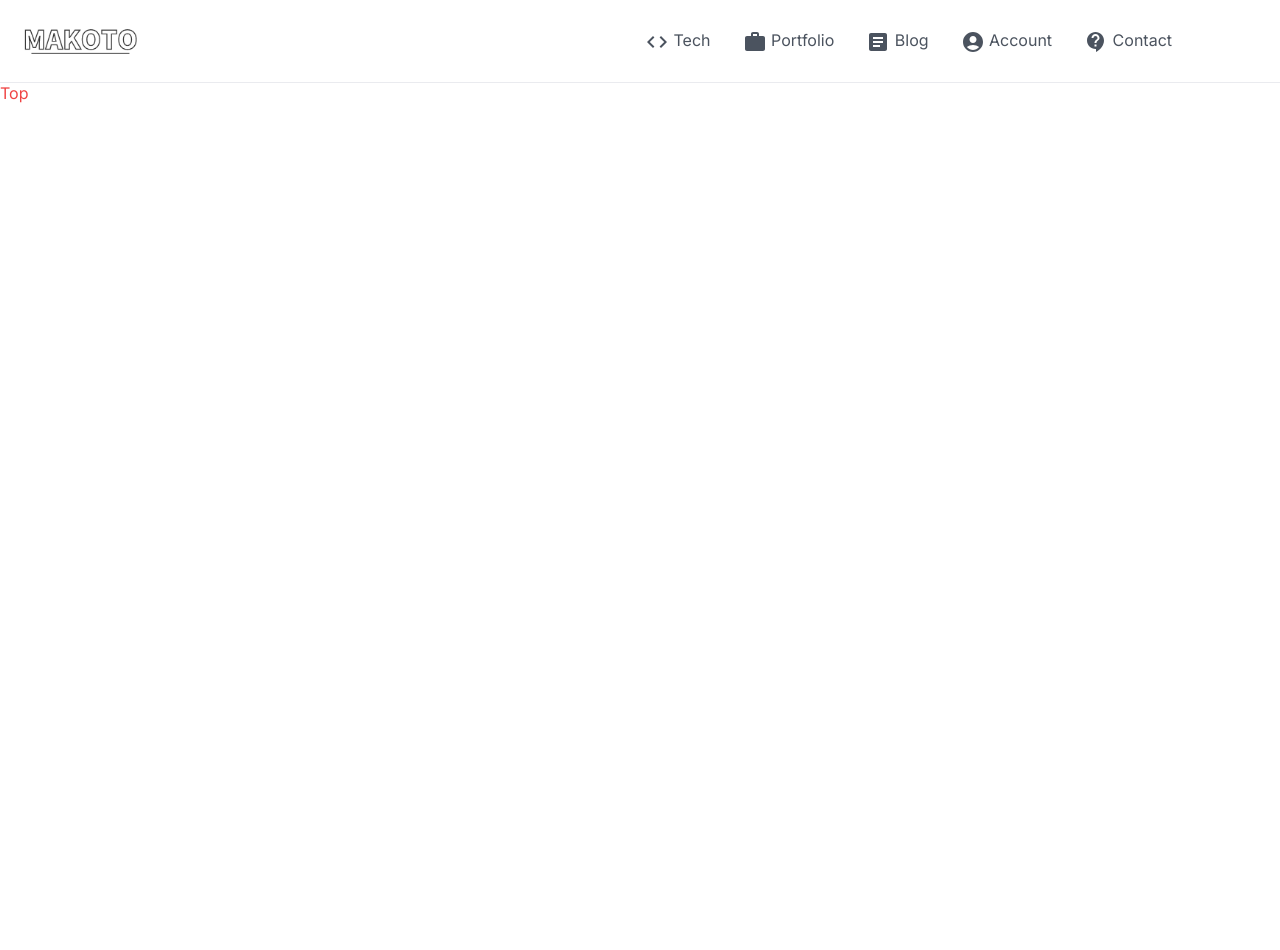
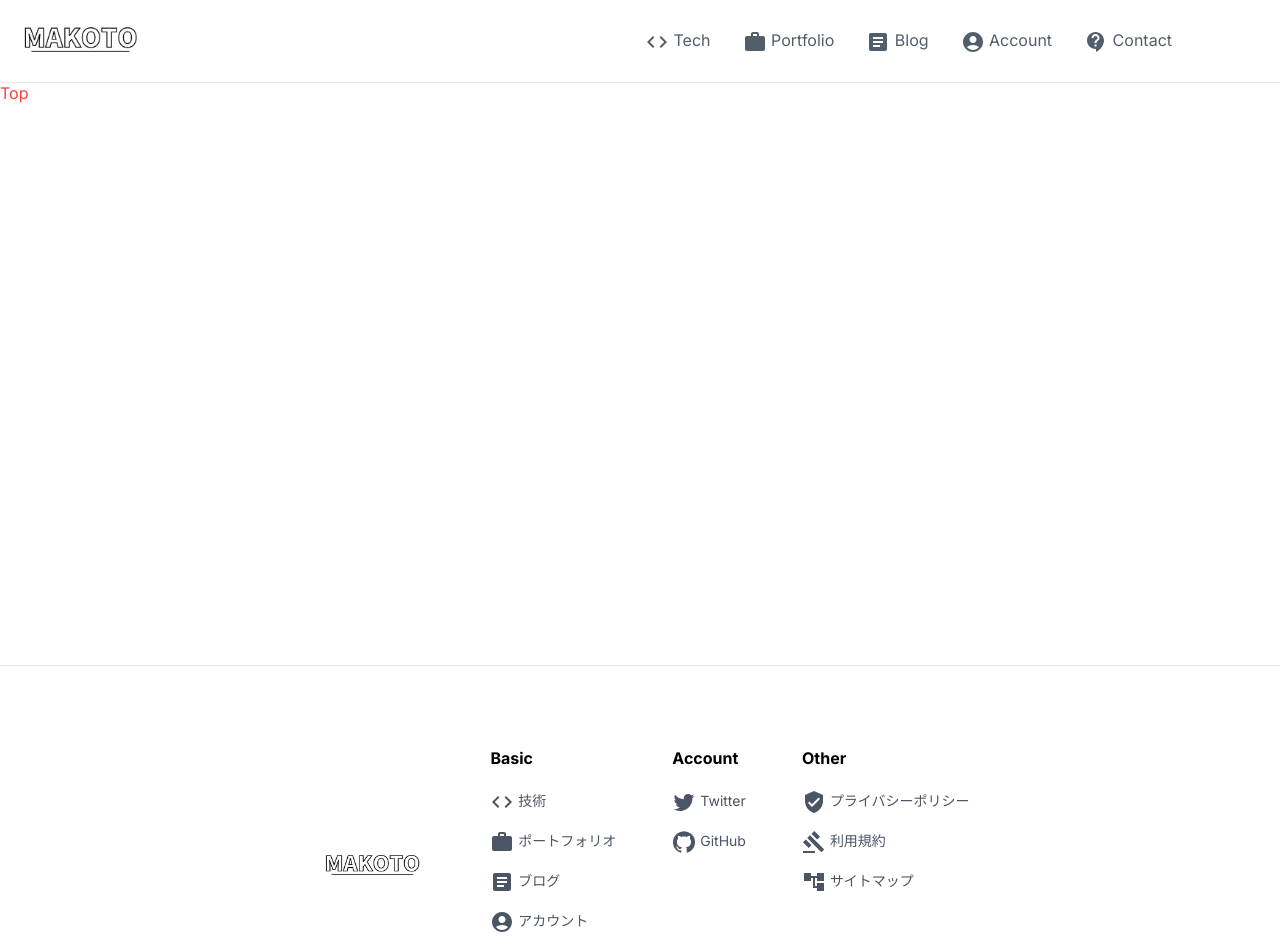
Before and after one commit to moat1/makotowebsite, a Next.js app: page / in a window 1280 px wide. Shown: the top 950 px of the page. Before the commit the page ends 800 px from the top, so only its background shows below. Built offline with nearby package versions, Linux system fonts and the light colour scheme.

Commit message:
💄 フッターの作成

```diff
--- a/src/app/layout.tsx
+++ b/src/app/layout.tsx
@@ -2,11 +2,16 @@
 import "./globals.css";
 
 import AccountCircleIcon from "@mui/icons-material/AccountCircle";
+import AccountTreeIcon from "@mui/icons-material/AccountTree";
 import ArticleIcon from "@mui/icons-material/Article";
 import CloseIcon from "@mui/icons-material/Close";
 import CodeIcon from "@mui/icons-material/Code";
 import ContactSupportIcon from "@mui/icons-material/ContactSupport";
+import GavelIcon from "@mui/icons-material/Gavel";
+import GitHubIcon from "@mui/icons-material/GitHub";
 import MenuIcon from "@mui/icons-material/Menu";
+import TwitterIcon from "@mui/icons-material/Twitter";
+import VerifiedUserIcon from "@mui/icons-material/VerifiedUser";
 import WorkIcon from "@mui/icons-material/Work";
 import { Inter } from "next/font/google";
 import Image from "next/image";
@@ -24,7 +29,12 @@ import { useState } from "react";
 const RootLayout = ({ children }: { children: React.ReactNode }) => {
   const [hamburger, setHamburger] = useState(false);
 
-  // ヘッダーメニューの情報
+  // メニュー状態切り替え関数
+  const toggle = () => {
+    setHamburger((prevState) => !prevState);
+  };
+
+  // ヘッダーリンクのデータ
   type Props = {
     href: string;
     icon: JSX.Element;
@@ -39,36 +49,60 @@ const RootLayout = ({ children }: { children: React.ReactNode }) => {
     { href: "contact", icon: <ContactSupportIcon />, pageName: "Contact" },
   ];
 
-  // メニュー状態切り替え
-  const toggle = () => {
-    setHamburger((prevState) => !prevState);
-  };
+  // フッターリンクのデータ
+  const BASIC = [
+    { id: 1, href: "/tech", icon: <CodeIcon />, linkName: "技術" },
+    { id: 2, href: "/portfolio", icon: <WorkIcon />, linkName: "ポートフォリオ" },
+    { id: 3, href: "/blog", icon: <ArticleIcon />, linkName: "ブログ" },
+    { id: 4, href: "/account", icon: <AccountCircleIcon />, linkName: "アカウント" },
+    { id: 5, href: "/contact", icon: <ContactSupportIcon />, linkName: "コンタクト" },
+  ];
+  const ACCOUNT = [
+    { id: 1, href: "https://twitter.com/", icon: <TwitterIcon />, linkName: "Twitter" },
+    {
+      id: 2,
+      href: "https://github.com/moat1/makotowebsite",
+      icon: <GitHubIcon />,
+      linkName: "GitHub",
+    },
+  ];
+  const OTHER = [
+    {
+      id: 1,
+      href: "/privacypolicy",
+      icon: <VerifiedUserIcon />,
+      linkName: "プライバシーポリシー",
+    },
+    { id: 2, href: "/code", icon: <GavelIcon />, linkName: "利用規約" },
+    { id: 3, href: "/sitemap", icon: <AccountTreeIcon />, linkName: "サイトマップ" },
+  ];
 
   return (
     <html lang="ja">
       <body className={inter.className}>
-        <header className="fixed left-0 top-0 z-20 flex w-full justify-between border-b-[1px] bg-white py-5 pl-5 pr-3 opacity-80">
+        {/* ヘッダー */}
+        <header className="fixed left-0 top-0 z-20 flex w-full justify-between border-b-[1px] bg-white py-5 pl-5 pr-3 opacity-95">
           {/* ロゴ */}
           <div className="flex">
             {hamburger === false ? (
-              <Link href="/" className="m-auto text-[25px] font-bold">
+              <Link href="/">
                 <Image src="/pagelogo.png" width={120} height={80} alt="logo" />
               </Link>
             ) : (
-              <Link href="/" onClick={toggle} className="m-auto text-[25px] font-bold">
+              <Link href="/" onClick={toggle}>
                 <Image src="/pagelogo.png" width={120} height={80} alt="logo" />
               </Link>
             )}
           </div>
 
           {/* 画面が920px以上の場合、ヘッダーにメニューを表示 */}
-          <div className="mx-20 flex max-pc:hidden">
+          <div className="mx-20 flex max-hpc:hidden">
             <ul className="m-auto flex">
               {HEADER_LINK.map((link) => {
                 return (
                   <li key={link.href}>
                     <Link href={link.href}>
-                      <div className="mx-2 rounded-xl  p-2 text-gray-800 hover:text-blue-500 ">
+                      <div className="mx-2 p-2 text-gray-600 hover:text-blue-500 ">
                         {link.icon} {link.pageName}
                       </div>
                     </Link>
@@ -79,7 +113,7 @@ const RootLayout = ({ children }: { children: React.ReactNode }) => {
           </div>
 
           {/* 画面が920px未満の場合、ハンバーガーメニューを表示 */}
-          <div className="visible flex pc:hidden" onClick={toggle}>
+          <div className="visible flex hpc:hidden" onClick={toggle}>
             {hamburger ? (
               <CloseIcon className="m-auto mx-2 h-10 w-10 rounded-3xl px-2 hover:bg-gray-200" />
             ) : (
@@ -88,10 +122,11 @@ const RootLayout = ({ children }: { children: React.ReactNode }) => {
           </div>
         </header>
 
+        <div className="h-[81px]"></div>
+
         {/* ハンバーガーメニュークリック時に表示されるメニュー */}
-        <div className="h-[81px]"></div>
         {hamburger ? (
-          <nav className="fixed top-0 z-10 h-[100vh] w-full bg-gray-200 pt-[81px] pc:hidden">
+          <nav className="fixed top-0 z-10 h-full w-full bg-gray-200 pt-[81px] hpc:hidden">
             <ul className="flex h-full flex-col p-[10vh] text-xl text-gray-700">
               {HEADER_LINK.map((link) => {
                 return (
@@ -107,6 +142,81 @@ const RootLayout = ({ children }: { children: React.ReactNode }) => {
         ) : null}
 
         {children}
+        <div className="h-[70vh]"></div>
+
+        {/* フッター */}
+        <footer className="flex flex-col border-t-[1px]">
+          <div className="m-auto flex max-xl:flex-col max-xl:py-10 max-sm:m-0">
+            {/* フッターロゴ */}
+            <div className="mx-10 my-auto flex justify-center">
+              <Link href="/">
+                <Image
+                  src="/pagelogo.png"
+                  width={100}
+                  height={50}
+                  alt="logo"
+                  className="my-10 max-xl:my-5 max-md:my-0"
+                />
+              </Link>
+            </div>
+
+            {/* フッターリンク */}
+            <div className="flex justify-start py-10 max-xl:py-0 max-md:flex-col max-sm:mx-auto">
+              <ul className="mx-7 my-10 max-xl:my-0 max-md:my-3">
+                <li className="pb-3 font-bold">Basic</li>
+                {BASIC.map((data) => {
+                  return (
+                    <li
+                      key={data.id}
+                      className="whitespace-nowrap py-2 text-sm text-gray-600 hover:text-blue-500"
+                    >
+                      <Link href={data.href}>
+                        {data.icon} {data.linkName}
+                      </Link>
+                    </li>
+                  );
+                })}
+              </ul>
+
+              <ul className="mx-7 my-10 max-xl:mt-0 max-md:my-3">
+                <li className="pb-3 font-bold">Account</li>
+                {ACCOUNT.map((data) => {
+                  return (
+                    <li
+                      key={data.id}
+                      className="whitespace-nowrap py-2 text-sm text-gray-600 hover:text-blue-500"
+                    >
+                      <Link href={data.href}>
+                        {data.icon} {data.linkName}
+                      </Link>
+                    </li>
+                  );
+                })}
+              </ul>
+
+              <ul className="mx-7 my-10 max-xl:mt-0 max-md:my-3">
+                <li className="pb-3 font-bold">Other</li>
+                {OTHER.map((data) => {
+                  return (
+                    <li
+                      key={data.id}
+                      className="whitespace-nowrap py-2 text-sm text-gray-600 hover:text-blue-500"
+                    >
+                      <Link href={data.href}>
+                        {data.icon} {data.linkName}
+                      </Link>
+                    </li>
+                  );
+                })}
+              </ul>
+            </div>
+          </div>
+
+          {/* コピーライト */}
+          <small className="flex w-full justify-center border-t-[1px] py-2">
+            ©︎ 2023 makoto
+          </small>
+        </footer>
       </body>
     </html>
   );
--- a/tailwind.config.js
+++ b/tailwind.config.js
@@ -13,7 +13,7 @@ module.exports = {
           "conic-gradient(from 180deg at 50% 50%, var(--tw-gradient-stops))",
       },
       screens: {
-        pc: "920px",
+        hpc: "920px",
       },
     },
   },
```
